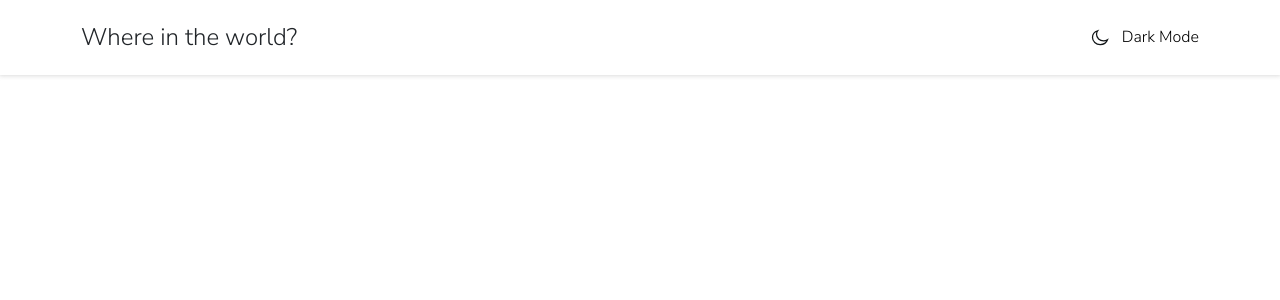
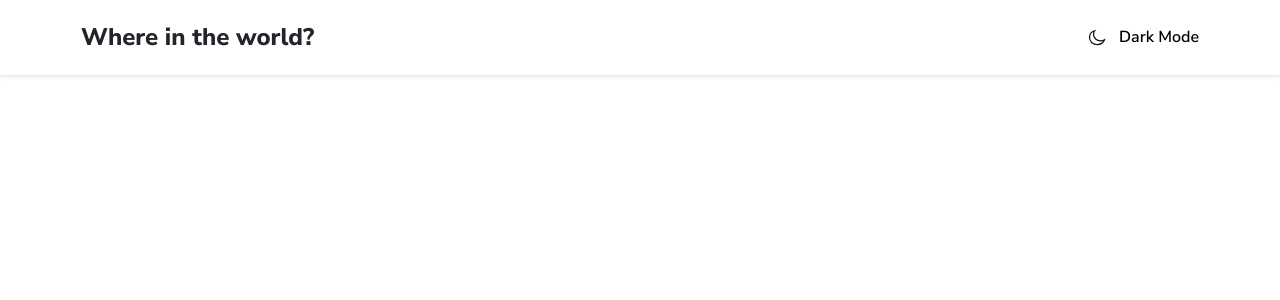
Before and after one commit to YashinN/FM-rest-countries-api, a React (Create React App) app in the folder frontend/: page / in a window 1280 px wide. Shown: the top 300 px of the page. Built offline with nearby package versions, Linux system fonts and the light colour scheme; the HTML template or start-up script is replaced by a standard one.

Commit message:
Navbar title and dark mode button adjusted font weights

```diff
--- a/frontend/src/Components/Navbar.module.css
+++ b/frontend/src/Components/Navbar.module.css
@@ -6,6 +6,7 @@
 
 .nav_title {
   font-size: 24px;
+  font-weight: 800;
 }
 
 .navbar {
@@ -28,4 +29,5 @@
   border: none;
   gap: 12px;
   font-size: 16px;
+  font-weight: 600;
 }
```
